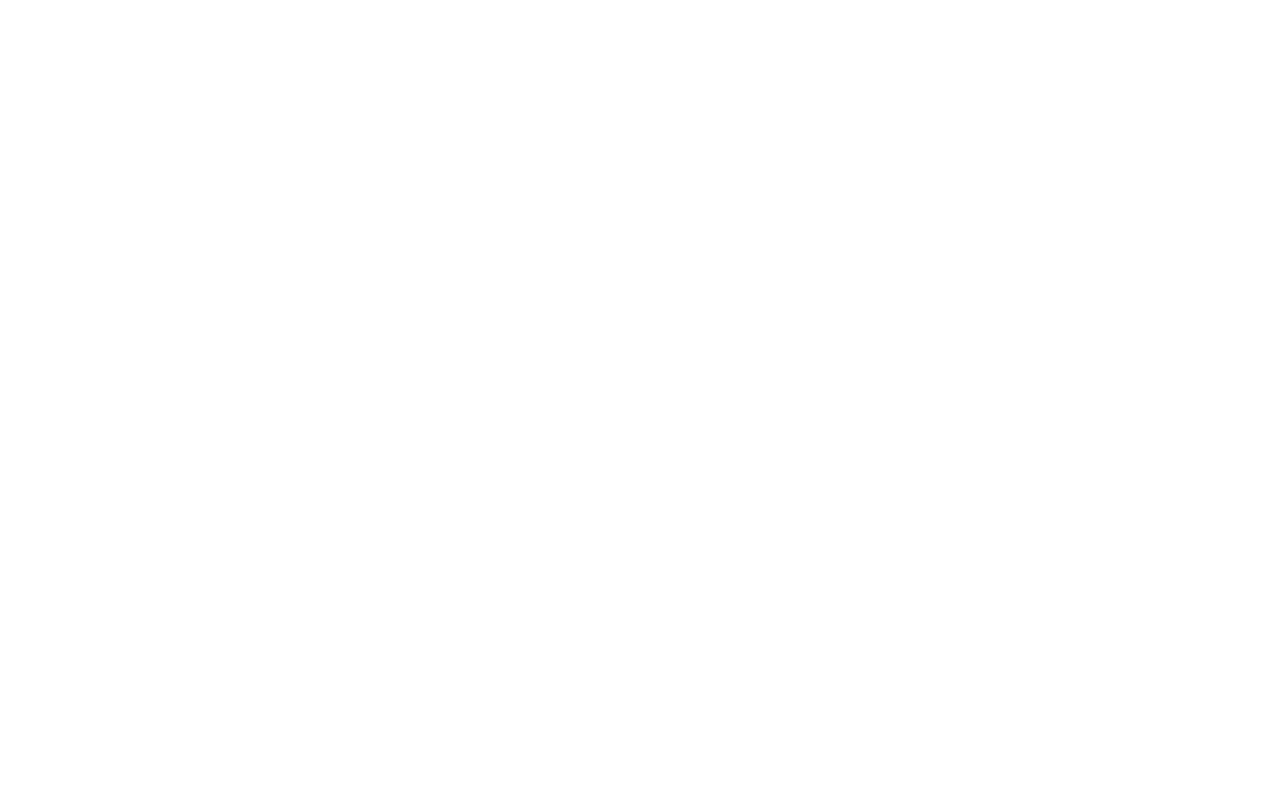
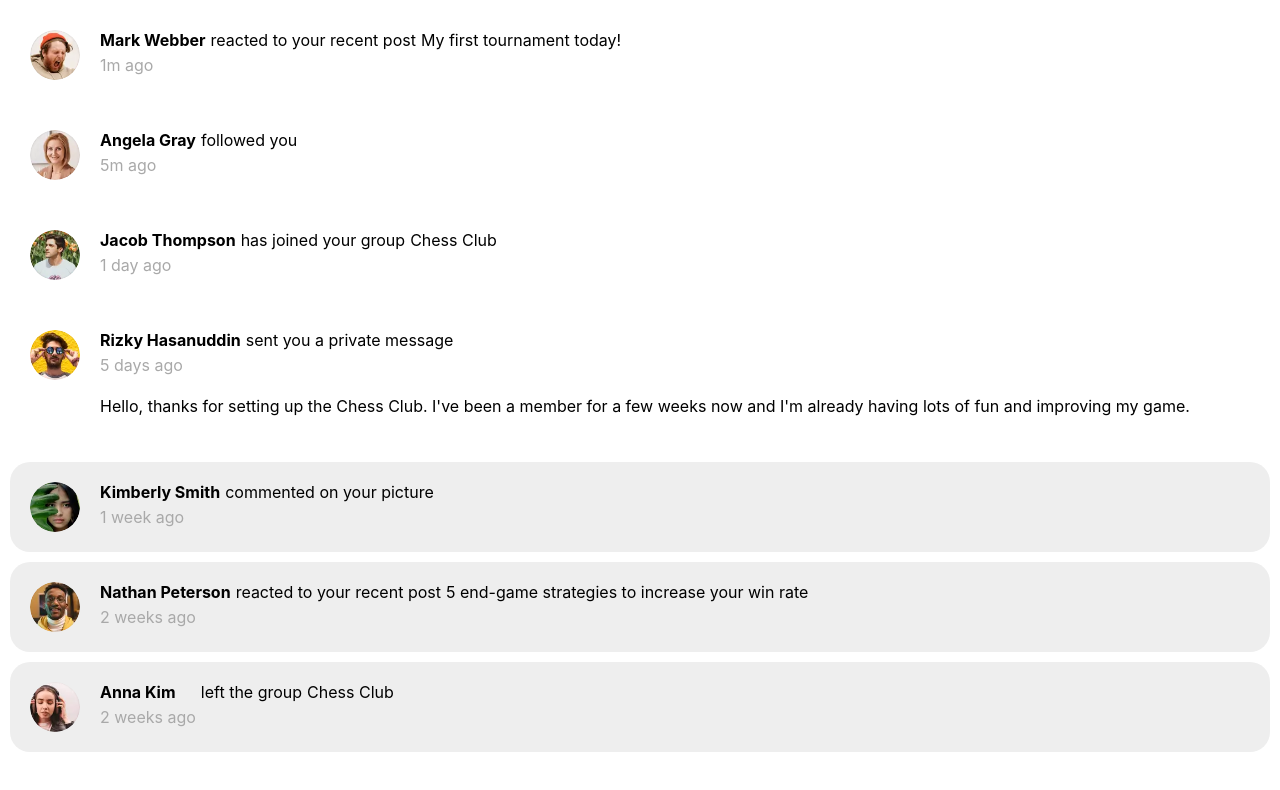
Before and after one commit to ayman-alkhatib/notifications-list-react, a React (Create React App) app: page / in a window 1280 px wide. Shown: the top 790 px of the page. Built offline with nearby package versions, Linux system fonts and the light colour scheme.

Commit message:
use Notification component in main page

```diff
--- a/src/App.js
+++ b/src/App.js
@@ -1,8 +1,18 @@
+import Notification from "./components/Notification";
+import { notificationData } from "./notificationsData";
+
+
+
 
 function App() {
   return (
     <div className="App">
       <header className="App-header">
+        {notificationData.map(notificationObject =>
+        (<Notification
+          notificationObject={notificationObject}
+          key={notificationObject.id} />
+        ))}
 
       </header>
     </div>
```
